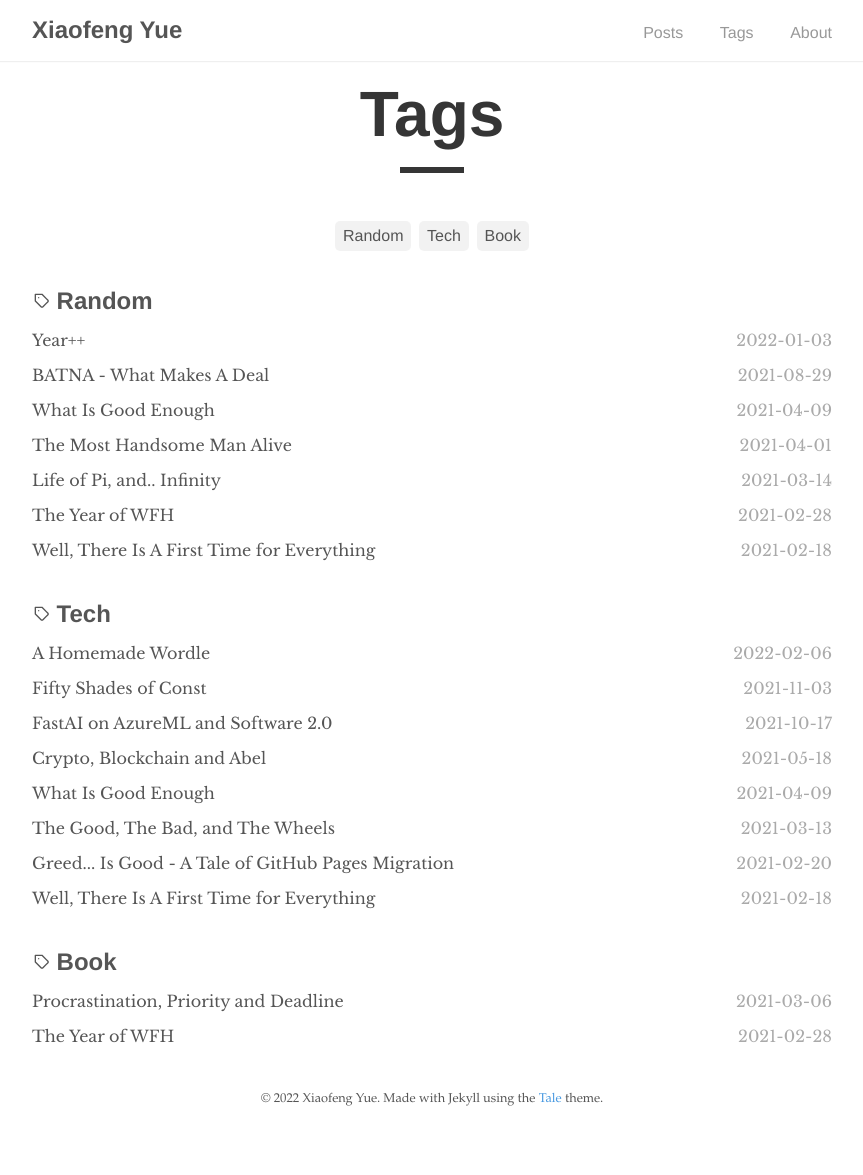
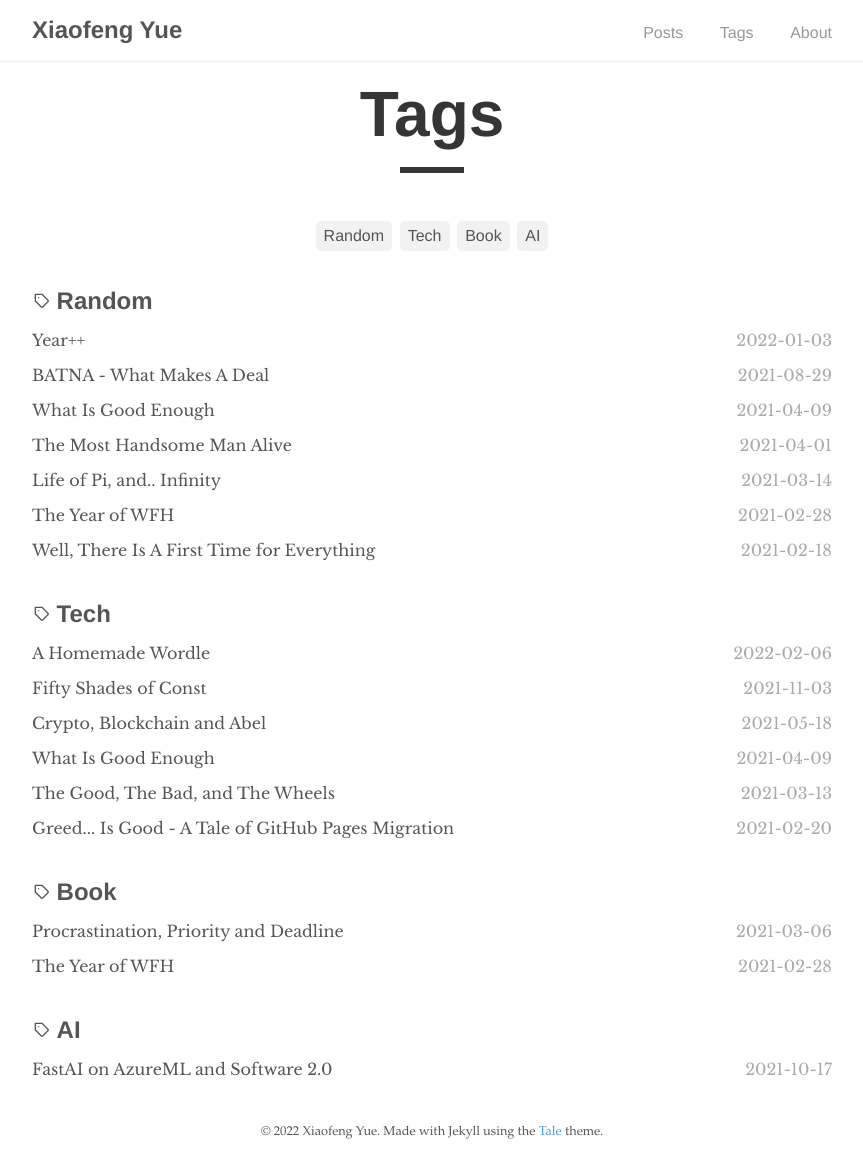
Before and after one commit to yuexiaofeng/yuexiaofeng.github.io, a Jekyll site: the page built from _pages/tags.html, in a window 1280 px wide. Shown: the whole page, without its empty margins (208-1071 px from the left). Built offline with Jekyll 4.4.1, drawn with Linux system fonts in a browser that asks for light colours; before the commit the page ends 1142 px from its top, so only the background shows below that.

Commit message:
updated a few tags

```diff
--- a/_posts/2021-10-17-aml-fastai-s2.md
+++ b/_posts/2021-10-17-aml-fastai-s2.md
@@ -3,7 +3,7 @@ layout: post
 title: "FastAI on AzureML and Software 2.0"
 author: "Xiaofeng"
 excerpt_separator: <!--more-->
-tags: [Tech]
+tags: [AI]
 ---
 
 Before I realized it, it's October already! We all know what that means - <!--more--> 2021 is almost gone! Can't really say I'm sad that it's gonna be over soon-ish, but am getting a bit sentimental for sure. Yet another year of WFH! Hopefully this situation will be improved soon and we can get back to the previous mundane civilization.
```
Also changed, not shown: _posts/2021-02-18-first-post-migrated.md (+1 -1 lines), _posts/2021-04-09-good-enough.md (+1 -1 lines).
